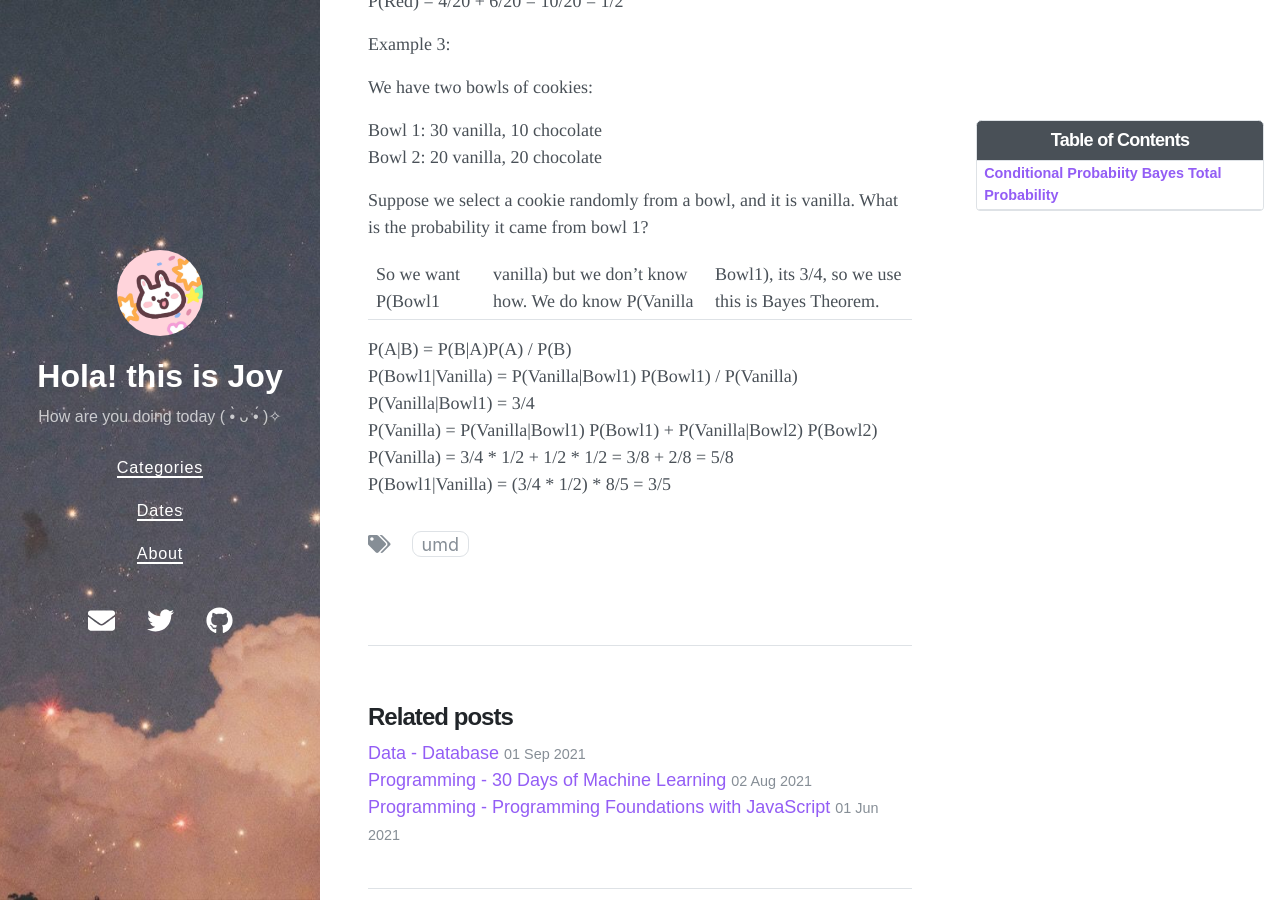
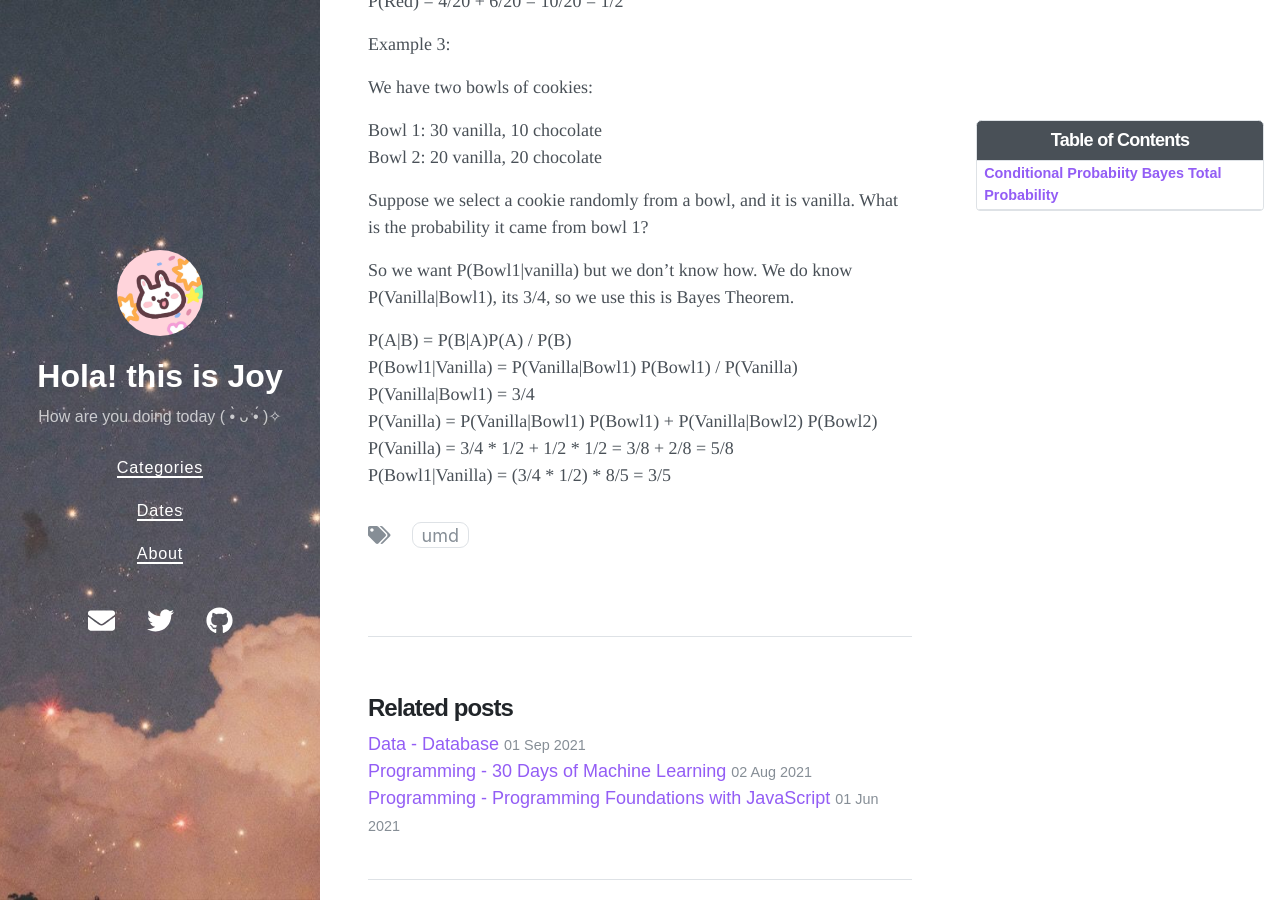
Before and after one commit to Joy3Luo/mathnotes, a Jekyll site: the page built from _posts/2021-01-23-enpm808w.md, in a window 1280 px wide and 900 px high, scrolled down 2244 px. Built offline with Jekyll 4.4.1, drawn with Linux system fonts in a browser that asks for light colours; nearby versions of some CDN libraries.

Commit message:
Update 2021-01-23-enpm808w.md

```diff
--- a/_posts/2021-01-23-enpm808w.md
+++ b/_posts/2021-01-23-enpm808w.md
@@ -132,11 +132,11 @@ Bowl 2: 20 vanilla, 20 chocolate<br/>
 Suppose we select a cookie randomly from a bowl, and it is vanilla. What is the probability it came from bowl 1?
 
 
-So we want P(Bowl1|vanilla) but we don’t know how. We do know P(Vanilla|Bowl1), its 3/4, so we use this is Bayes Theorem.
+So we want P(Bowl1\|vanilla) but we don’t know how. We do know P(Vanilla\|Bowl1), its 3/4, so we use this is Bayes Theorem.
 
-P(A|B) = P(B|A)P(A) / P(B)<br/>
-P(Bowl1|Vanilla) = P(Vanilla|Bowl1) P(Bowl1) / P(Vanilla)<br/>
-P(Vanilla|Bowl1) = 3/4<br/>
-P(Vanilla) = P(Vanilla|Bowl1) P(Bowl1) + P(Vanilla|Bowl2) P(Bowl2)<br/>
+P(A\|B) = P(B\|A)P(A) / P(B)<br/>
+P(Bowl1\|Vanilla) = P(Vanilla\|Bowl1) P(Bowl1) / P(Vanilla)<br/>
+P(Vanilla\|Bowl1) = 3/4<br/>
+P(Vanilla) = P(Vanilla\|Bowl1) P(Bowl1) + P(Vanilla\|Bowl2) P(Bowl2)<br/>
 P(Vanilla) = 3/4 * 1/2   + 1/2 * 1/2 = 3/8 + 2/8 = 5/8<br/>
-P(Bowl1|Vanilla) = (3/4 * 1/2) * 8/5 = 3/5<br/>
+P(Bowl1\|Vanilla) = (3/4 * 1/2) * 8/5 = 3/5<br/>
```
